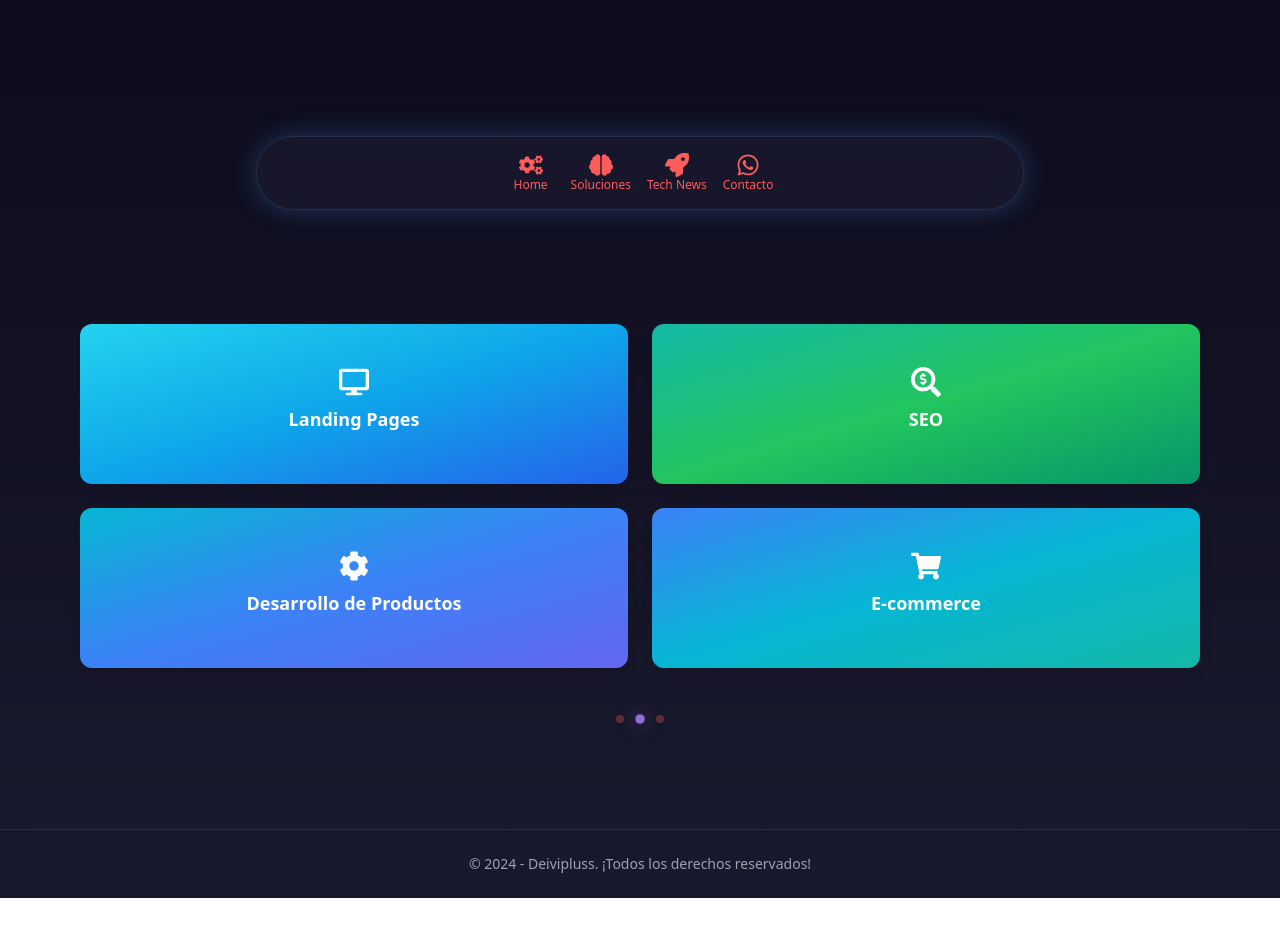
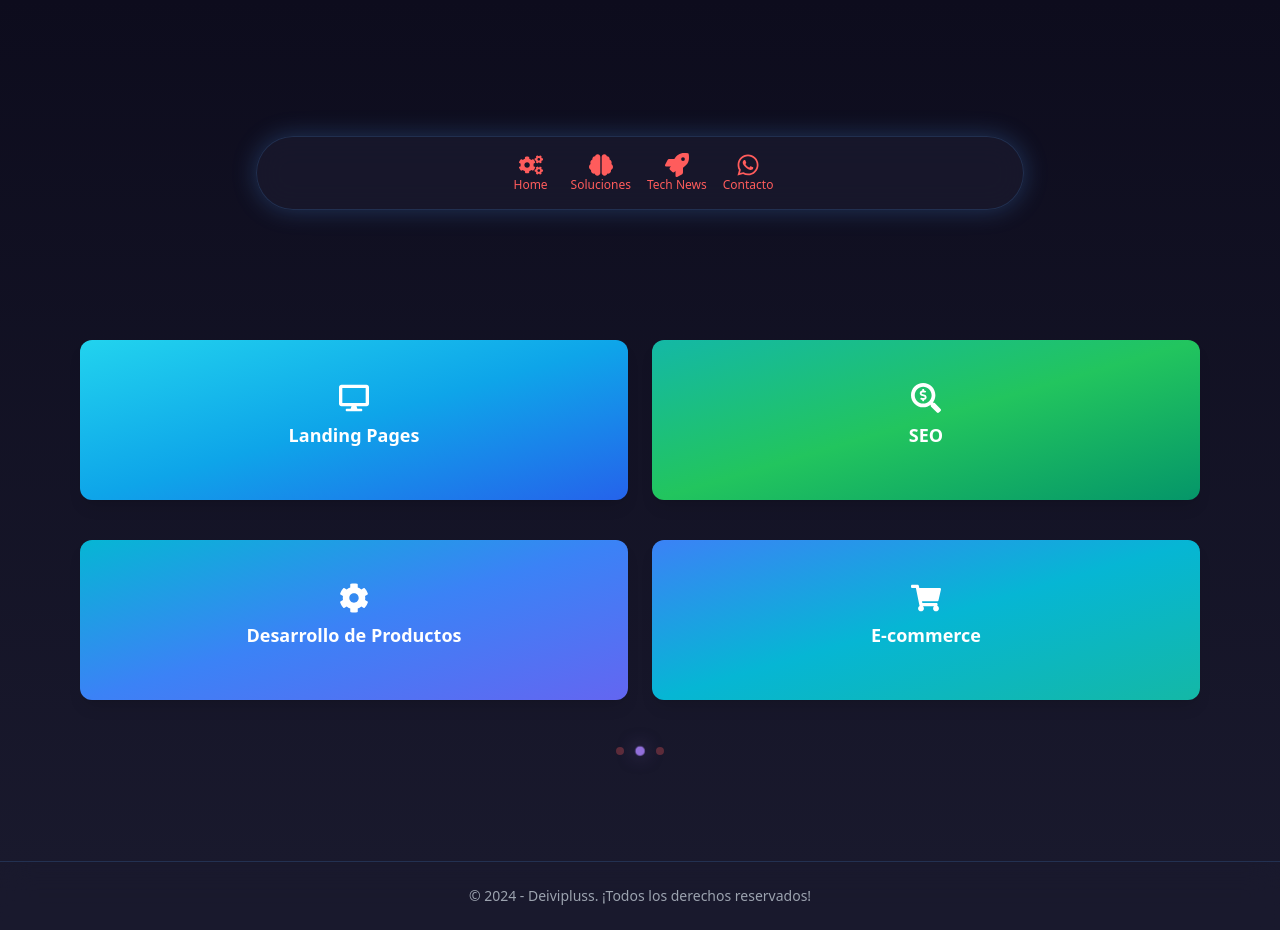
Before and after one commit to deivipluss/landing, a Next.js app: page /negocios in a window 1280 px wide. Before the commit the page ends 898 px from the top, so only its background shows below. Built offline with nearby package versions, Linux system fonts and the light colour scheme.

Commit message:
restored

```diff
--- a/app/negocios/page.tsx
+++ b/app/negocios/page.tsx
@@ -138,8 +138,9 @@ const SolutionCard: React.FC<{
         shadow-lg hover:shadow-2xl
         transition-all duration-500 ease-in-out
         cursor-pointer
-        ${isExpanded ? 'h-auto' : 'h-32 md:h-40'} /* Eliminado el límite de altura en md para expandido */
+        ${isExpanded ? 'h-auto' : 'h-32 md:h-40'}
         w-full
+        mt-4 /* Ajuste para alinear las tarjetas con personas y empresas */
       `}
     >
       <motion.div
```
